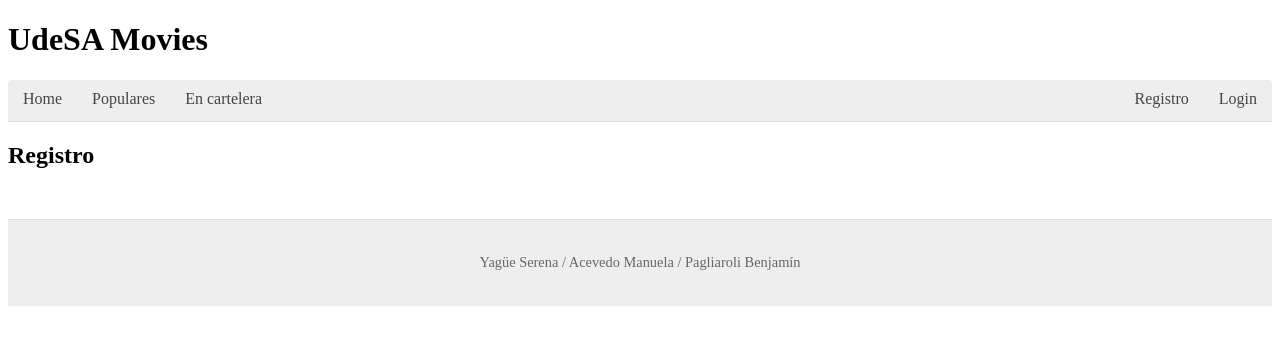
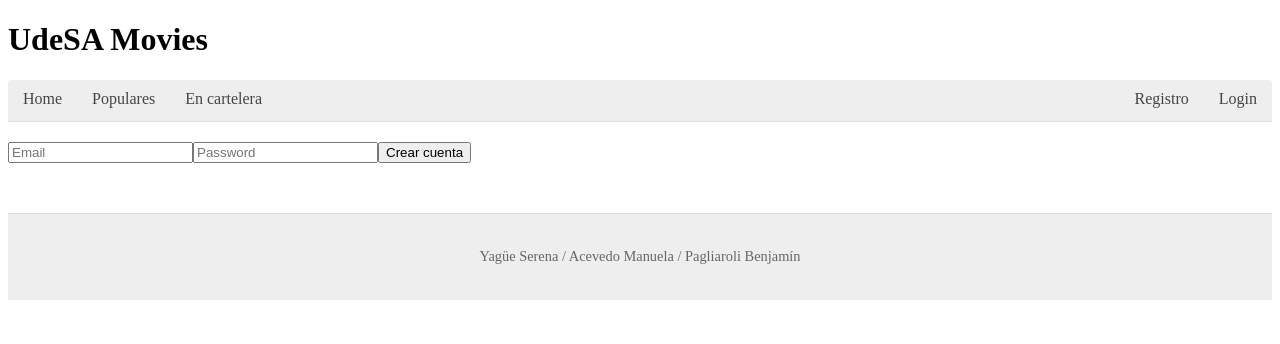
Before and after one commit to bpagliaroli/pi-grupo-4, a React (Create React App) app: page /register in a window 1280 px wide. Shown: the top 344 px of the page. Built offline with nearby package versions, Linux system fonts and the light colour scheme.

Commit message:
hice el register

```diff
--- a/src/Screens/Register/Register.js
+++ b/src/Screens/Register/Register.js
@@ -1,11 +1,105 @@
-import React from "react";
+import { Component } from "react";
 
-function Register() {
-  return (
-    <main>
-      <h2>Registro</h2>
-    </main>
-  );
+class Register extends Component {
+  constructor(props) {
+    super(props);
+    this.state = {
+      email: "",    //capturar lo que escribe el usuario en el input --> estado
+      password: "",
+      error: ""
+    };
+  }
+  // que no se envíe el formulario
+  enviarFormulario(event) {
+    event.preventDefault();
+
+    let usuarios = localStorage.getItem("usuarios");
+
+    if (usuarios === null) {
+    usuarios = [];
+    } else {
+    usuarios = JSON.parse(usuarios);
+    }
+
+    // para la validación de la contraseña
+    if (this.state.password.length < 6) {
+      return this.setState({
+        error: "La contraseña debe tener mínimo 6 caracteres"
+      });
+    }
+
+    // validación del email repetido
+    let existe = false;
+
+    for (let i = 0; i < usuarios.length; i++) {
+    if (usuarios[i].email === this.state.email) {
+        existe = true;
+    }
+    }
+    if (existe) {
+      return this.setState({
+        error: "El email ya está registrado"
+      });
+    }
+
+    // crear usuario
+    let nuevoUsuario = {
+      email: this.state.email,
+      password: this.state.password
+    };
+
+    usuarios.push(nuevoUsuario);
+
+    localStorage.setItem("usuarios", JSON.stringify(usuarios));
+
+    // aca se limpia el form
+    this.setState({
+      email: "",
+      password: "",
+      error: ""
+    });
+
+    alert("¡Cuenta creada con éxito!");
+  }
+
+  controlarEmail(event) {
+    this.setState({
+      email: event.target.value,
+      error: ""
+    });
+  }
+
+  controlarPassword(event) {
+    this.setState({
+      password: event.target.value,
+      error: ""
+    });
+  }
+
+  render() {
+    return (
+      <form onSubmit={(event) => this.enviarFormulario(event)}>
+
+        <input
+          type="email"
+          placeholder="Email"
+          value={this.state.email}
+          onChange={(event) => this.controlarEmail(event)}
+        />
+
+        <input
+          type="password"
+          placeholder="Password"
+          value={this.state.password}
+          onChange={(event) => this.controlarPassword(event)}
+        />
+
+        <button type="submit">Crear cuenta</button>
+
+        {this.state.error !== "" && <p>{this.state.error}</p>}
+      </form>
+    );
+  }
 }
 
 export default Register;
```
